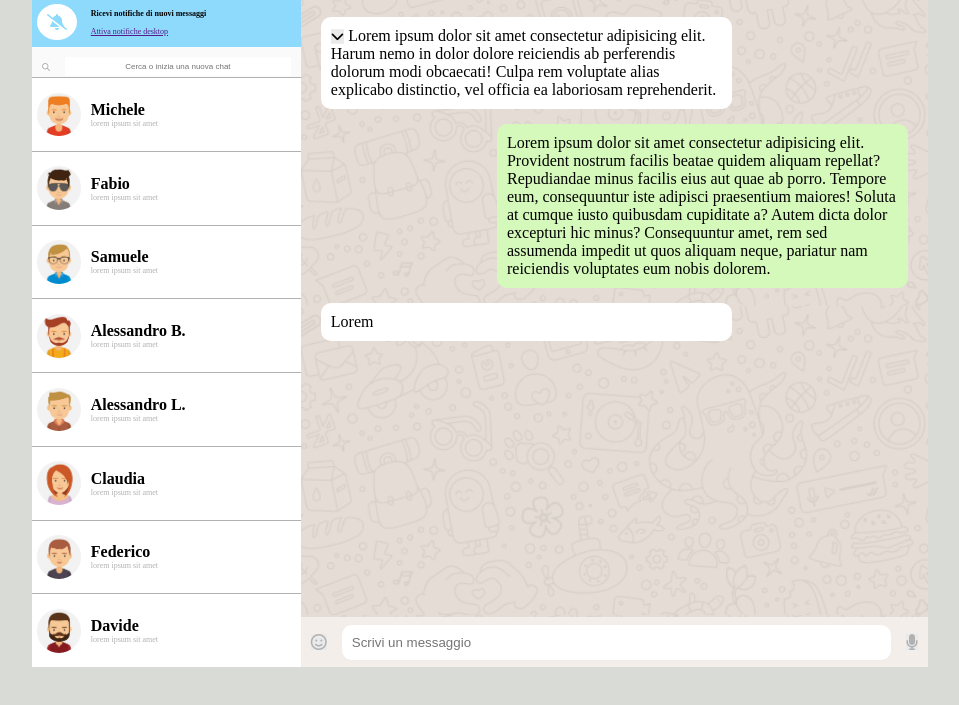
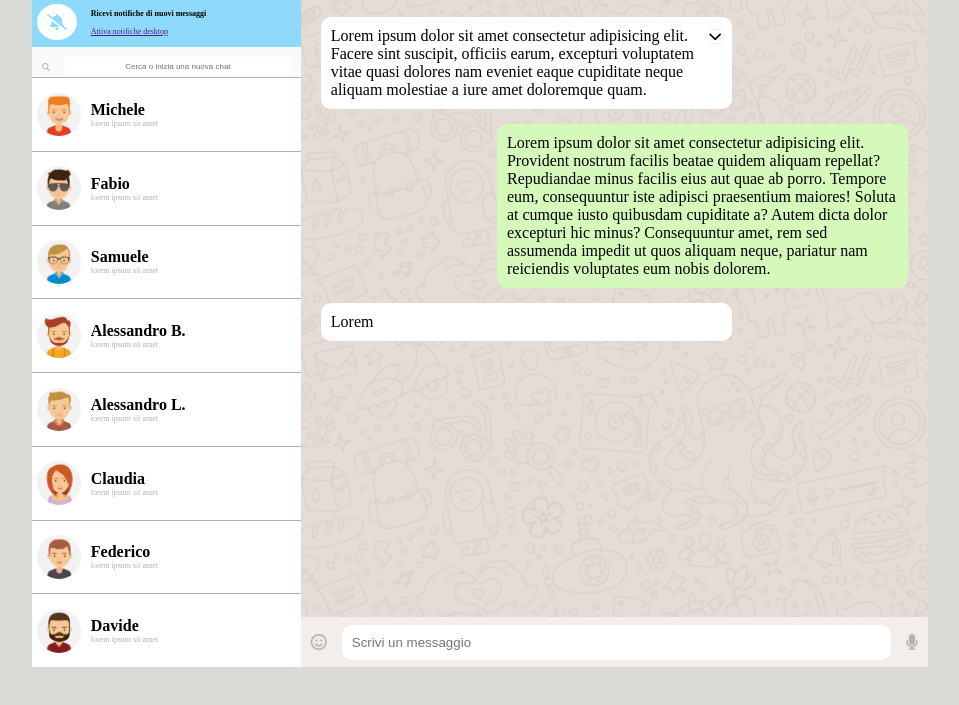
Before and after one commit to FabioMasciarelli/html-css-boolzapp, a plain HTML site: page index.html in a window 1280 px wide. Shown: the part 93-798 px from the top of the page, without its empty margins (160-1119 px from the left). Drawn offline with Linux system fonts and the light colour scheme.

Commit message:
add: hover and chevron

```diff
--- a/css/style.css
+++ b/css/style.css
@@ -159,6 +159,10 @@ header {
     border-top: 1px solid #b1b1b1;
 }
 
+.people:hover {
+    background-color: grey;
+}
+
 .profile-photo {
     max-height: 100%;
     margin: auto;
@@ -202,6 +206,8 @@ header {
 }
 
 .msg {
+    position: relative;
+    display: flex;
     padding: 10px;
     max-width: 70%;
     border-radius: 10px;
@@ -214,6 +220,12 @@ header {
 .sended {
     margin-left: auto;
     background-color: #d5f9ba;
+}
+
+.absolute {
+    position: absolute;
+    top: 10px;
+    right: 10px;
 }
 
 footer {
--- a/index.html
+++ b/index.html
@@ -176,8 +176,12 @@
                 </header>
                 <div class="message">
                     <span class="msg received">
-                        <button><i class="fa-solid fa-chevron-down"></i></button>
-                        Lorem ipsum dolor sit amet consectetur adipisicing elit. Harum nemo in dolor dolore reiciendis ab perferendis dolorum modi obcaecati! Culpa rem voluptate alias explicabo distinctio, vel officia ea laboriosam reprehenderit.
+                        <div class="absolute">
+                            <button><i class="fa-solid fa-chevron-down white"></i></button>
+                        </div>
+                        <div>
+                            Lorem ipsum dolor sit amet consectetur adipisicing elit. Facere sint suscipit, officiis earum, excepturi voluptatem vitae quasi dolores nam eveniet eaque cupiditate neque aliquam molestiae a iure amet doloremque quam.
+                        </div>
                     </span>
                     <span class="msg sended">Lorem ipsum dolor sit amet consectetur adipisicing elit. Provident nostrum
                         facilis beatae quidem aliquam repellat? Repudiandae minus facilis eius aut quae ab porro.
```
